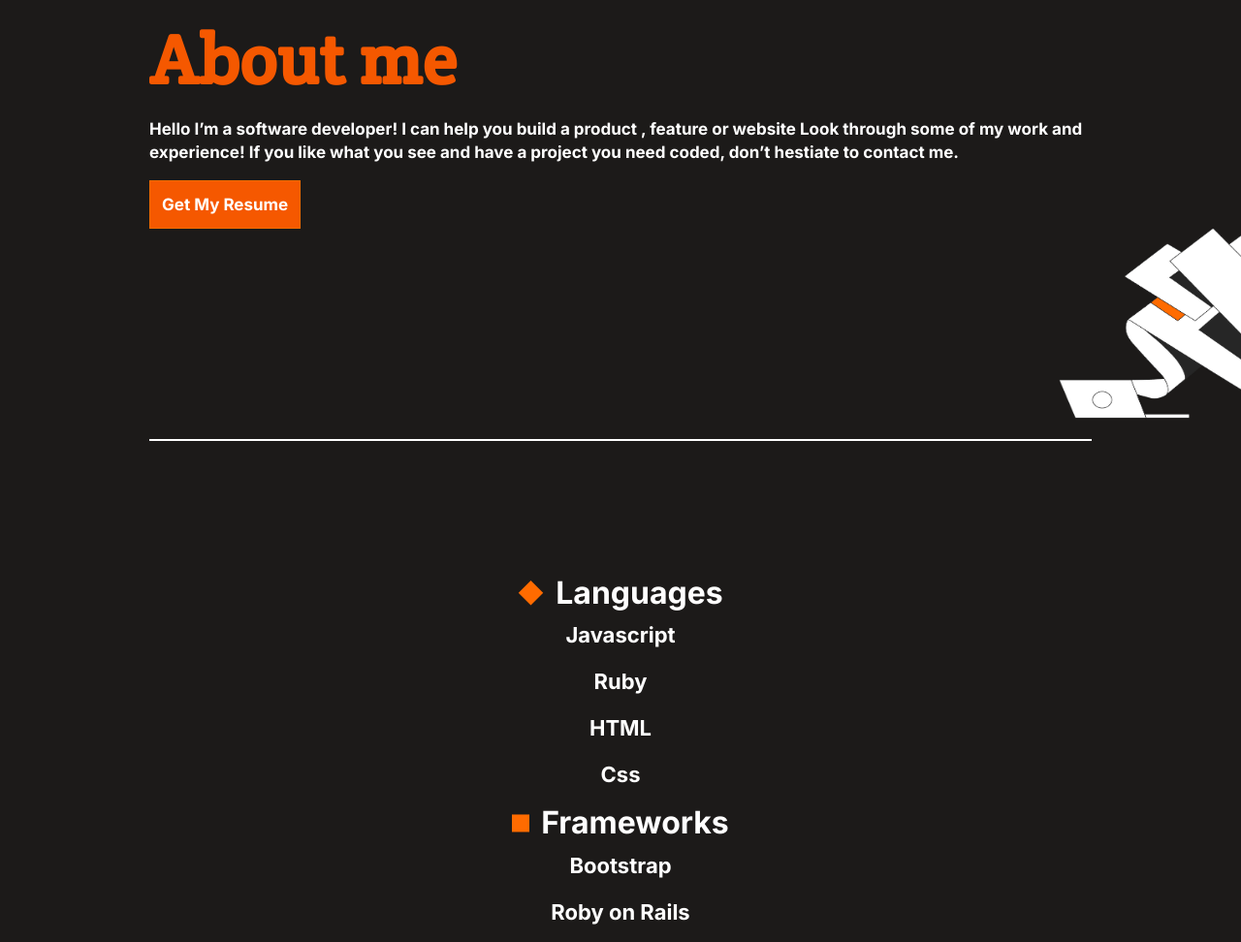
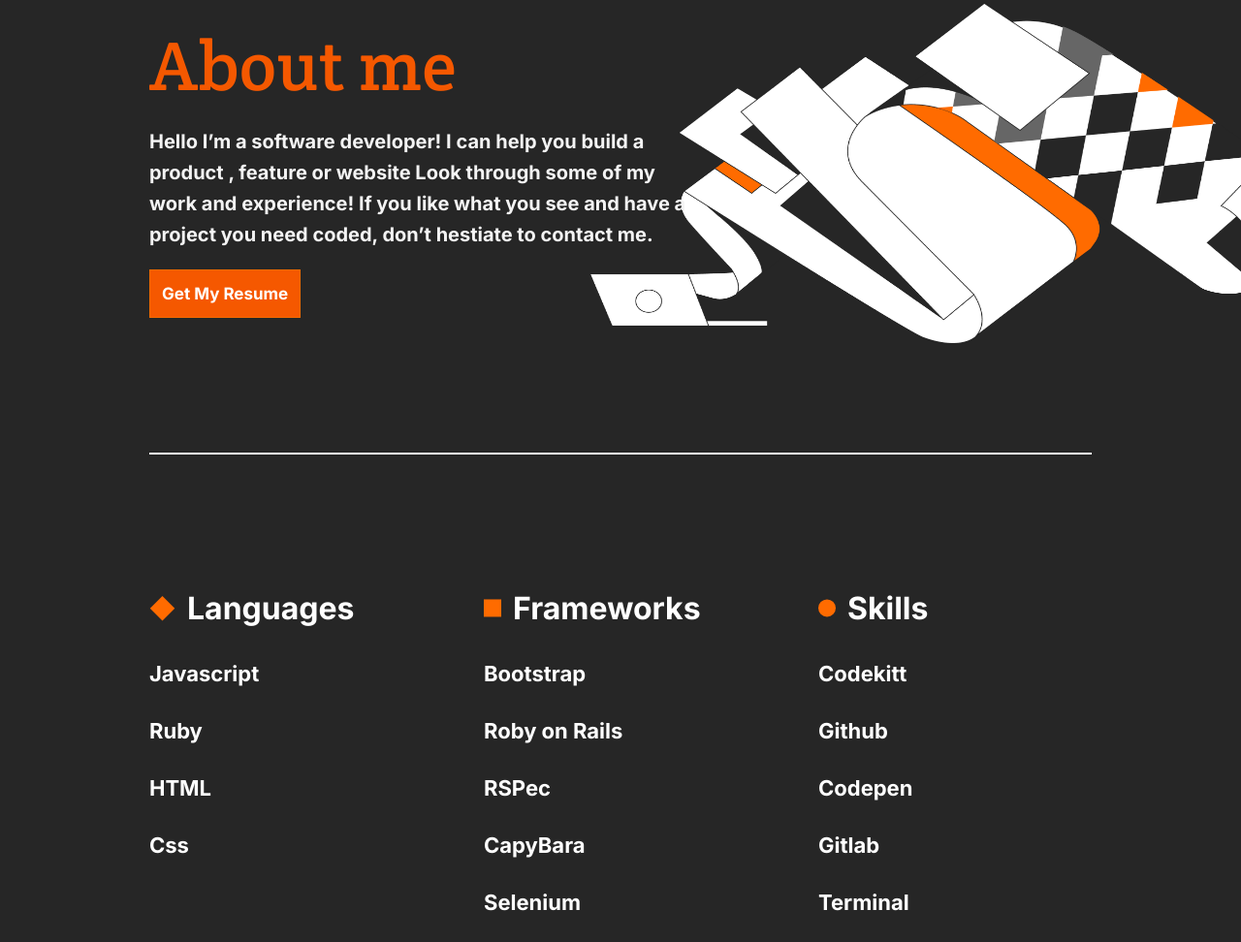
Before and after one commit to aimalamiri/Microverse-Portfolio, a website: page index.html in a window 1280 px wide. Shown: the part 3040-4012 px from the top of the page at 97% size. Drawn offline with Linux system fonts and the light colour scheme.

Commit message:
Design About Me section for desktop version

```diff
--- a/styles.css
+++ b/styles.css
@@ -482,6 +482,56 @@ header {
   .project-card > button {
     height: 58px;
   }
+
+  .about {
+    background-color: #262626;
+    padding-bottom: 116px;
+  }
+
+  .about-intro {
+    background-size: 672px 352px;
+    background-position: center right;
+    padding-bottom: 131.2px;
+  }
+
+  .about-intro > .container {
+    width: calc(566px + 308px);
+  }
+
+  .about-title {
+    font-size: 72px;
+    line-height: 81px;
+    height: 78px;
+    font-weight: 400;
+    margin-top: 10px;
+  }
+
+  .about-intro > .container > p {
+    font-size: 20px;
+    line-height: 32px;
+    color: #f4f4f4 !important;
+    font-weight: normal;
+  }
+
+  .footer-technologies {
+    display: flex;
+    justify-content: space-between;
+  }
+
+  .technologies {
+    width: 282px;
+  }
+
+  .tech-title {
+    text-align: left;
+    justify-content: start;
+    margin-bottom: 25px;
+  }
+
+  .tech {
+    text-align: left;
+    margin-bottom: 11px;
+  }
 }
 
 .text-bold {
```
